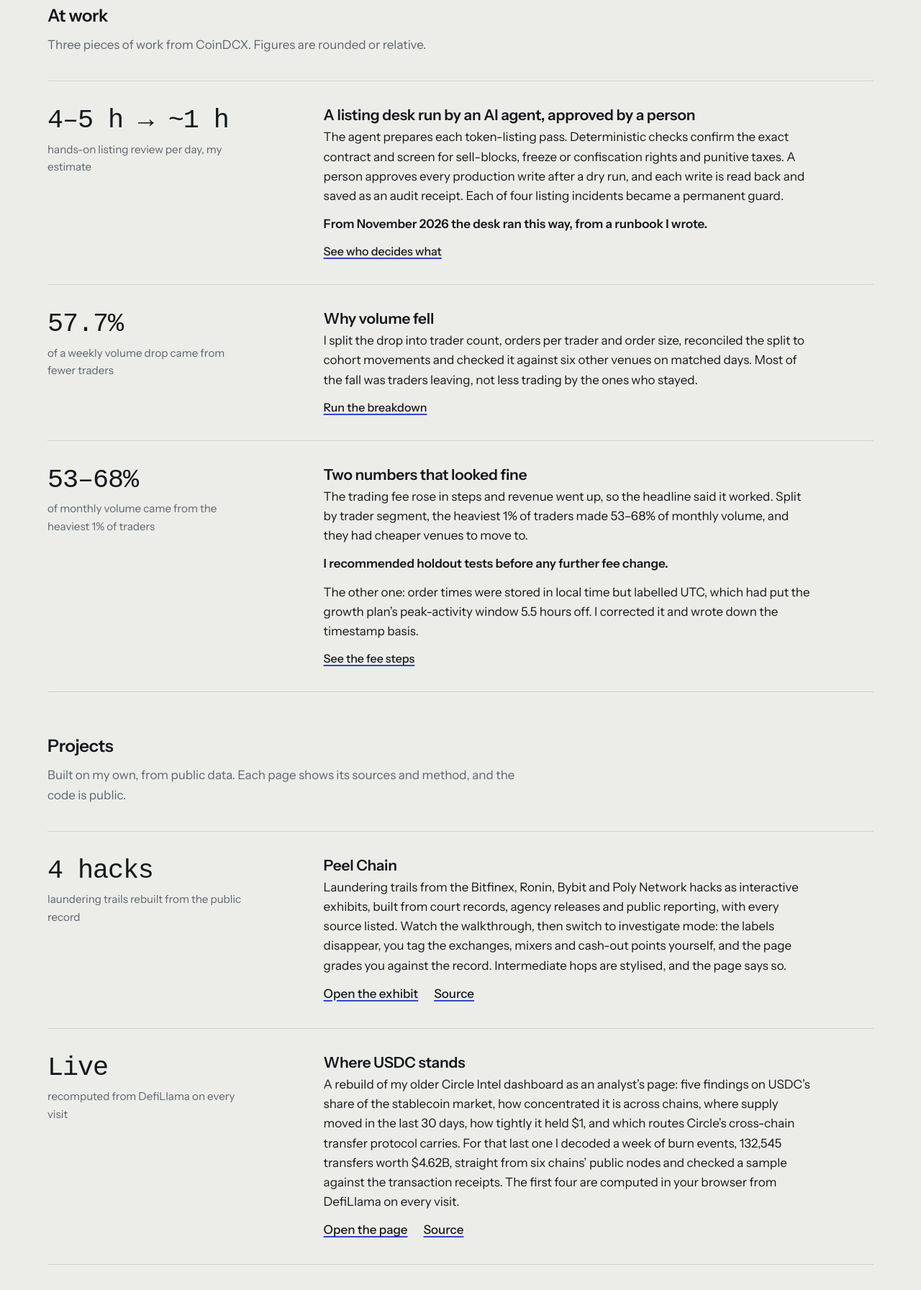
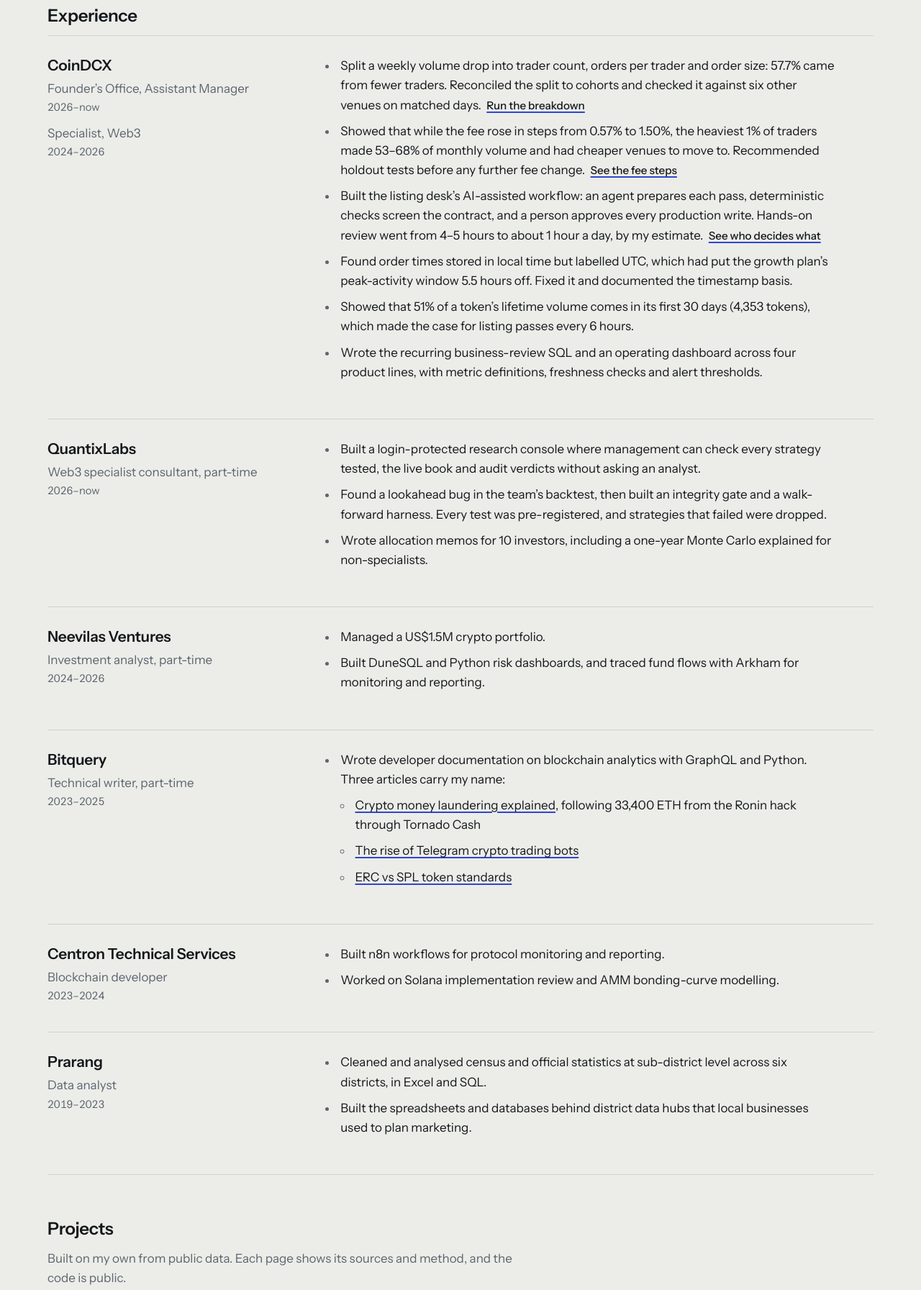
Before and after one commit to elsaicequeen/elsaicequeen.github.io, a plain HTML site: page index.html in a window 1280 px wide. Shown: the part 681-2474 px from the top of the page at 72% size. Drawn offline with nearby package versions, Linux system fonts and the light colour scheme; a web font is replaced by a local one.

Commit message:
Home: work history first, bullets for each role and project
Co-Authored-By: Claude Opus 5.5 <noreply@anthropic.com>

```diff
--- a/index.html
+++ b/index.html
@@ -81,7 +81,7 @@ textarea:focus-visible{outline:none; box-shadow:inset 3px 0 0 var(--accent)}
 .run kbd{font:inherit; opacity:.6; margin-left:6px; font-weight:500}
 .run:disabled{opacity:.45; cursor:default}
 
-/* case notes: an audit-report grid, one figure per note on the left rail */
+/* experience rows and project notes share one two-column grid */
 .notes{border-top:1px solid var(--line); padding:64px 0 16px}
 h2{font-weight:600; font-size:1.5rem; letter-spacing:-.015em; margin:0 0 8px}
 .lead{color:var(--muted); margin:0 0 36px; max-width:40em}
@@ -99,14 +99,17 @@ h2{font-weight:600; font-size:1.5rem; letter-spacing:-.015em; margin:0 0 8px}
 .ask{font:500 1rem/1 "Instrument Sans",sans-serif; color:inherit; background:transparent; border:0; padding:4px 0; cursor:pointer; text-decoration:underline; text-decoration-color:var(--accent); text-decoration-thickness:1.5px; text-underline-offset:3px}
 .ask:hover{color:var(--accent)}
 
-.roles-wrap{padding:56px 0 16px}
-.roles{list-style:none; margin:24px 0 0; padding:0}
-.roles li{display:grid; grid-template-columns:minmax(0,3fr) minmax(0,5fr) auto; gap:4px 56px; padding:12px 0; border-top:1px solid var(--line)}
-.roles li:last-child{border-bottom:1px solid var(--line)}
-.roles .org{font-weight:600}
-.roles .t{color:var(--muted)}
-.roles .y{color:var(--muted); font-variant-numeric:tabular-nums; white-space:nowrap}
-@media (max-width:700px){.roles li{grid-template-columns:1fr auto}.roles .t{grid-column:1/-1; grid-row:2}}
+.job{display:grid; grid-template-columns:minmax(0,3fr) minmax(0,7fr); gap:10px 56px; padding:28px 0; border-top:1px solid var(--line)}
+.job:last-child{border-bottom:1px solid var(--line)}
+.job h3{font-weight:600; font-size:1.3rem; line-height:1.25; letter-spacing:-.01em; margin:0 0 6px}
+.job .t{margin:0 0 2px; color:var(--muted)}
+.job .y{display:block; margin:1px 0 10px; font-size:.92rem; font-variant-numeric:tabular-nums}
+@media (max-width:900px){.job{grid-template-columns:1fr}}
+.did{margin:0 0 14px; padding-left:1.15em; max-width:42em}
+.did li{margin:0 0 9px; padding-left:4px}
+.did li::marker{color:var(--muted)}
+.did li.sub{margin-left:1.2em; list-style-type:circle}
+.did .ask{margin-left:4px; font-size:.95rem}
 footer{color:var(--muted); padding:40px 0 80px; font-size:.98rem}
 </style>
 </head>
@@ -145,50 +148,97 @@ footer{color:var(--muted); padding:40px 0 80px; font-size:.98rem}
   </div>
 </section>
 
-<section class="notes" aria-labelledby="notes-h">
-  <h2 id="notes-h">At work</h2>
-  <p class="lead">Three pieces of work from CoinDCX. Figures are rounded or relative.</p>
+<section class="notes" aria-labelledby="xp-h">
+  <h2 id="xp-h">Experience</h2>
 
-  <article class="note">
-    <div><p class="figure">4–5 h → ~1 h</p><p class="figcap">hands-on listing review per day, my estimate</p></div>
-    <div class="body">
-      <h3>A listing desk run by an AI agent, approved by a person</h3>
-      <p>The agent prepares each token-listing pass. Deterministic checks confirm the exact contract and screen for sell-blocks, freeze or confiscation rights and punitive taxes. A person approves every production write after a dry run, and each write is read back and saved as an audit receipt. Each of four listing incidents became a permanent guard.</p>
-      <p class="sowhat">From November 2026 the desk ran this way, from a runbook I wrote.</p>
-      <div class="actions"><button class="ask" data-preset="desk">See who decides what</button></div>
+  <article class="job">
+    <div class="job-head">
+      <h3>CoinDCX</h3>
+      <p class="t">Founder’s Office, Assistant Manager <span class="y">2026–now</span></p>
+      <p class="t">Specialist, Web3 <span class="y">2024–2026</span></p>
     </div>
+    <ul class="did">
+      <li>Split a weekly volume drop into trader count, orders per trader and order size: 57.7% came from fewer traders. Reconciled the split to cohorts and checked it against six other venues on matched days. <button class="ask" data-preset="volume">Run the breakdown</button></li>
+      <li>Showed that while the fee rose in steps from 0.57% to 1.50%, the heaviest 1% of traders made 53–68% of monthly volume and had cheaper venues to move to. Recommended holdout tests before any further fee change. <button class="ask" data-preset="fees">See the fee steps</button></li>
+      <li>Built the listing desk’s AI-assisted workflow: an agent prepares each pass, deterministic checks screen the contract, and a person approves every production write. Hands-on review went from 4–5 hours to about 1 hour a day, by my estimate. <button class="ask" data-preset="desk">See who decides what</button></li>
+      <li>Found order times stored in local time but labelled UTC, which had put the growth plan’s peak-activity window 5.5 hours off. Fixed it and documented the timestamp basis.</li>
+      <li>Showed that 51% of a token’s lifetime volume comes in its first 30 days (4,353 tokens), which made the case for listing passes every 6 hours.</li>
+      <li>Wrote the recurring business-review SQL and an operating dashboard across four product lines, with metric definitions, freshness checks and alert thresholds.</li>
+    </ul>
   </article>
 
-  <article class="note">
-    <div><p class="figure">57.7%</p><p class="figcap">of a weekly volume drop came from fewer traders</p></div>
-    <div class="body">
-      <h3>Why volume fell</h3>
-      <p>I split the drop into trader count, orders per trader and order size, reconciled the split to cohort movements and checked it against six other venues on matched days. Most of the fall was traders leaving, not less trading by the ones who stayed.</p>
-      <div class="actions"><button class="ask" data-preset="volume">Run the breakdown</button></div>
+  <article class="job">
+    <div class="job-head">
+      <h3>QuantixLabs</h3>
+      <p class="t">Web3 specialist consultant, part-time <span class="y">2026–now</span></p>
     </div>
+    <ul class="did">
+      <li>Built a login-protected research console where management can check every strategy tested, the live book and audit verdicts without asking an analyst.</li>
+      <li>Found a lookahead bug in the team’s backtest, then built an integrity gate and a walk-forward harness. Every test was pre-registered, and strategies that failed were dropped.</li>
+      <li>Wrote allocation memos for 10 investors, including a one-year Monte Carlo explained for non-specialists.</li>
+    </ul>
   </article>
 
-  <article class="note">
-    <div><p class="figure">53–68%</p><p class="figcap">of monthly volume came from the heaviest 1% of traders</p></div>
-    <div class="body">
-      <h3>Two numbers that looked fine</h3>
-      <p>The trading fee rose in steps and revenue went up, so the headline said it worked. Split by trader segment, the heaviest 1% of traders made 53–68% of monthly volume, and they had cheaper venues to move to.</p>
-      <p class="sowhat">I recommended holdout tests before any further fee change.</p>
-      <p>The other one: order times were stored in local time but labelled UTC, which had put the growth plan’s peak-activity window 5.5 hours off. I corrected it and wrote down the timestamp basis.</p>
-      <div class="actions"><button class="ask" data-preset="fees">See the fee steps</button></div>
+  <article class="job">
+    <div class="job-head">
+      <h3>Neevilas Ventures</h3>
+      <p class="t">Investment analyst, part-time <span class="y">2024–2026</span></p>
     </div>
+    <ul class="did">
+      <li>Managed a US$1.5M crypto portfolio.</li>
+      <li>Built DuneSQL and Python risk dashboards, and traced fund flows with Arkham for monitoring and reporting.</li>
+    </ul>
+  </article>
+
+  <article class="job">
+    <div class="job-head">
+      <h3>Bitquery</h3>
+      <p class="t">Technical writer, part-time <span class="y">2023–2025</span></p>
+    </div>
+    <ul class="did">
+      <li>Wrote developer documentation on blockchain analytics with GraphQL and Python. Three articles carry my name:</li>
+      <li class="sub"><a href="https://bitquery.io/blog/cryptocurrency-money-laundering">Crypto money laundering explained</a>, following 33,400 ETH from the Ronin hack through Tornado Cash</li>
+      <li class="sub"><a href="https://bitquery.io/blog/telegram-crypto-trading-bots">The rise of Telegram crypto trading bots</a></li>
+      <li class="sub"><a href="https://bitquery.io/blog/erc-vs-spl">ERC vs SPL token standards</a></li>
+    </ul>
+  </article>
+
+  <article class="job">
+    <div class="job-head">
+      <h3>Centron Technical Services</h3>
+      <p class="t">Blockchain developer <span class="y">2023–2024</span></p>
+    </div>
+    <ul class="did">
+      <li>Built n8n workflows for protocol monitoring and reporting.</li>
+      <li>Worked on Solana implementation review and AMM bonding-curve modelling.</li>
+    </ul>
+  </article>
+
+  <article class="job">
+    <div class="job-head">
+      <h3>Prarang</h3>
+      <p class="t">Data analyst <span class="y">2019–2023</span></p>
+    </div>
+    <ul class="did">
+      <li>Cleaned and analysed census and official statistics at sub-district level across six districts, in Excel and SQL.</li>
+      <li>Built the spreadsheets and databases behind district data hubs that local businesses used to plan marketing.</li>
+    </ul>
   </article>
 </section>
 
 <section class="notes" aria-labelledby="proj-h">
   <h2 id="proj-h">Projects</h2>
-  <p class="lead">Built on my own, from public data. Each page shows its sources and method, and the code is public.</p>
+  <p class="lead">Built on my own from public data. Each page shows its sources and method, and the code is public.</p>
 
   <article class="note">
     <div><p class="figure">4 hacks</p><p class="figcap">laundering trails rebuilt from the public record</p></div>
     <div class="body">
       <h3>Peel Chain</h3>
-      <p>Laundering trails from the Bitfinex, Ronin, Bybit and Poly Network hacks as interactive exhibits, built from court records, agency releases and public reporting, with every source listed. Watch the walkthrough, then switch to investigate mode: the labels disappear, you tag the exchanges, mixers and cash-out points yourself, and the page grades you against the record. Intermediate hops are stylised, and the page says so.</p>
+      <ul class="did">
+        <li>Interactive exhibits of the Bitfinex, Ronin, Bybit and Poly Network laundering trails, built from court records, agency releases and public reporting.</li>
+        <li>Investigate mode hides the labels: you tag the exchanges, mixers and cash-out points, and the page grades you against the record.</li>
+        <li>Intermediate hops are stylised, and the page says so.</li>
+      </ul>
       <div class="actions"><a href="peel-chain/">Open the exhibit</a><a href="https://github.com/elsaicequeen/elsaicequeen.github.io/tree/main/peel-chain">Source</a></div>
     </div>
   </article>
@@ -197,7 +247,11 @@ footer{color:var(--muted); padding:40px 0 80px; font-size:.98rem}
     <div><p class="figure">Live</p><p class="figcap">recomputed from DefiLlama on every visit</p></div>
     <div class="body">
       <h3>Where USDC stands</h3>
-      <p>A rebuild of my older Circle Intel dashboard as an analyst’s page: five findings on USDC’s share of the stablecoin market, how concentrated it is across chains, where supply moved in the last 30 days, how tightly it held $1, and which routes Circle’s cross-chain transfer protocol carries. For that last one I decoded a week of burn events, 132,545 transfers worth $4.62B, straight from six chains’ public nodes and checked a sample against the transaction receipts. The first four are computed in your browser from DefiLlama on every visit.</p>
+      <ul class="did">
+        <li>Five findings on USDC: market share, chain concentration, 30-day supply moves, peg and cross-chain routes.</li>
+        <li>The first four are computed in your browser from DefiLlama on every visit.</li>
+        <li>Decoded a week of Circle’s cross-chain burn events from six chains’ public nodes: 132,545 transfers worth $4.62B, with a sample checked against the receipts.</li>
+      </ul>
       <div class="actions"><a href="usdc/">Open the page</a><a href="https://github.com/elsaicequeen/elsaicequeen.github.io/tree/main/usdc">Source</a></div>
     </div>
   </article>
@@ -206,7 +260,11 @@ footer{color:var(--muted); padding:40px 0 80px; font-size:.98rem}
     <div><p class="figure">16 months</p><p class="figcap">from the Tornado Cash designation to Tether’s policy of freezing sanctioned addresses</p></div>
     <div class="body">
       <h3>Enforcement-Gap Tracker</h3>
-      <p>A dated reconciliation of three public lists: OFAC’s sanctioned crypto addresses, Tether’s USDT blacklist and Circle’s USDC blacklist. It sets out eight sourced findings on where sanctions listings and issuer freezes diverge. It is a snapshot from July 2026; a live version would need an on-chain event indexer, and the page says so.</p>
+      <ul class="did">
+        <li>Reconciles OFAC’s sanctioned crypto addresses with Tether’s USDT and Circle’s USDC blacklists.</li>
+        <li>Eight sourced findings on where sanctions listings and issuer freezes diverge.</li>
+        <li>A July 2026 snapshot; a live version would need an on-chain event indexer.</li>
+      </ul>
       <div class="actions"><a href="enforcement-gap/">Open the tracker</a><a href="https://github.com/elsaicequeen/elsaicequeen.github.io/tree/main/enforcement-gap">Source</a></div>
     </div>
   </article>
@@ -215,7 +273,11 @@ footer{color:var(--muted); padding:40px 0 80px; font-size:.98rem}
     <div><p class="figure">16.8×</p><p class="figcap">spread between four tracing methods on the same theft</p></div>
     <div class="body">
       <h3>Haircut</h3>
-      <p>The 2019 Binance hot-wallet theft traced through one transaction graph under four published taint conventions: poison, haircut, FIFO and LIFO. At five hops they flag anywhere from 352 to 5,928 addresses. Poison measures exposure, not stolen coin, and none of the four says who controls an address. The page sets out where each method’s limits are.</p>
+      <ul class="did">
+        <li>Traces the 2019 Binance hot-wallet theft under four taint methods: poison, haircut, FIFO and LIFO.</li>
+        <li>At five hops they flag anywhere from 352 to 5,928 addresses.</li>
+        <li>Poison measures exposure, not stolen coin, and none of the four says who controls an address.</li>
+      </ul>
       <div class="actions"><a href="haircut/">Open the comparison</a><a href="https://github.com/elsaicequeen/elsaicequeen.github.io/tree/main/haircut">Source</a></div>
     </div>
   </article>
@@ -224,7 +286,12 @@ footer{color:var(--muted); padding:40px 0 80px; font-size:.98rem}
     <div><p class="figure">0.31</p><p class="figcap">pair precision at 87% recall, scored on held-out hours</p></div>
     <div class="body">
       <h3>Chain-Hop</h3>
-      <p>Can you pair a bridge deposit on one chain with its withdrawal on another using only amount and timing? A 14-hour window of real traffic across Across, CCTP, Celer and Tether: 9,697 deposits, 10,305 withdrawals, scored against 3,624 pairs the protocols label themselves. The setting is chosen on the first four hours and tested once on the last four, where you would review about three candidates for each true pair. Linking two transactions does not say who sent them, and the page lists what the labels miss.</p>
+      <ul class="did">
+        <li>Pairs bridge deposits with their withdrawals on another chain using only amount and timing.</li>
+        <li>14 hours of Across, CCTP, Celer and Tether traffic, scored against 3,624 pairs the protocols label themselves.</li>
+        <li>Tuned on the first four hours and tested once on the last four: about three candidates to review per true pair.</li>
+        <li>Linking two transactions does not say who sent them.</li>
+      </ul>
       <div class="actions"><a href="chain-hop/">Open the analysis</a><a href="https://github.com/elsaicequeen/elsaicequeen.github.io/tree/main/chain-hop">Source</a></div>
     </div>
   </article>
@@ -233,31 +300,13 @@ footer{color:var(--muted); padding:40px 0 80px; font-size:.98rem}
     <div><p class="figure">~2,700</p><p class="figcap">Steam wishlists for a game I built alone</p></div>
     <div class="body">
       <h3>An educational coding game, built solo</h3>
-      <p>A free demo is live on Steam. Every answer is graded against hidden datasets the player never sees, so an answer that only fits the example fails, and about 14,000 automated tests keep the grader honest. Anonymous event telemetry showed 30 of 112 first-session players quitting at the first question, which led to six fixes.</p>
+      <ul class="did">
+        <li>Free demo live on Steam.</li>
+        <li>Every answer is graded against hidden datasets, backed by about 14,000 automated tests.</li>
+        <li>Telemetry showed 30 of 112 first-session players quitting at the first question, which led to six fixes.</li>
+      </ul>
     </div>
   </article>
-</section>
-
-<section class="roles-wrap" aria-labelledby="writing-h">
-  <h2 id="writing-h">Writing</h2>
-  <ul class="roles">
-    <li><a class="org" href="https://bitquery.io/blog/cryptocurrency-money-laundering">Crypto money laundering explained, with a real trace</a><span class="t">Follows 33,400 ETH from the Ronin hack through Tornado Cash</span><span class="y">Bitquery</span></li>
-    <li><a class="org" href="https://bitquery.io/blog/telegram-crypto-trading-bots">The rise of Telegram crypto trading bots</a><span class="t">A data look at bots that trade on DEXs like Uniswap</span><span class="y">Bitquery</span></li>
-    <li><a class="org" href="https://bitquery.io/blog/erc-vs-spl">ERC vs SPL token standards</a><span class="t">Ethereum and Solana token models compared</span><span class="y">Bitquery</span></li>
-  </ul>
-</section>
-
-<section class="roles-wrap" aria-labelledby="roles-h">
-  <h2 id="roles-h">Roles</h2>
-  <ul class="roles">
-    <li><span class="org">CoinDCX</span><span class="t">Founder’s Office, Assistant Manager</span><span class="y">2026–now</span></li>
-    <li><span class="org">CoinDCX</span><span class="t">Specialist, Web3</span><span class="y">2024–2026</span></li>
-    <li><span class="org">QuantixLabs</span><span class="t">Web3 specialist consultant, part-time</span><span class="y">2026–now</span></li>
-    <li><span class="org">Neevilas Ventures</span><span class="t">Investment analyst, part-time</span><span class="y">2024–2026</span></li>
-    <li><span class="org">Bitquery</span><span class="t">Technical writer, part-time</span><span class="y">2023–2025</span></li>
-    <li><span class="org">Centron Technical Services</span><span class="t">Blockchain developer</span><span class="y">2023–2024</span></li>
-    <li><span class="org">Prarang</span><span class="t">Data analyst</span><span class="y">2019–2023</span></li>
-  </ul>
 </section>
 
 <footer>
@@ -366,7 +415,7 @@ footer{color:var(--muted); padding:40px 0 80px; font-size:.98rem}
 
   function fail(){
     status.className = "status err"; status.textContent = "SQLite did not load";
-    out.innerHTML = '<p class="msg">The live query needs SQLite, which did not load. Reload to try again; the case notes below have the same figures.</p>';
+    out.innerHTML = '<p class="msg">The live query needs SQLite, which did not load. Reload to try again; the work history below has the same figures.</p>';
   }
   if (typeof initSqlJs !== "function") { fail(); return; }
   initSqlJs({ locateFile: function(f){ return "https://cdnjs.cloudflare.com/ajax/libs/sql.js/1.10.3/" + f; } })
```
